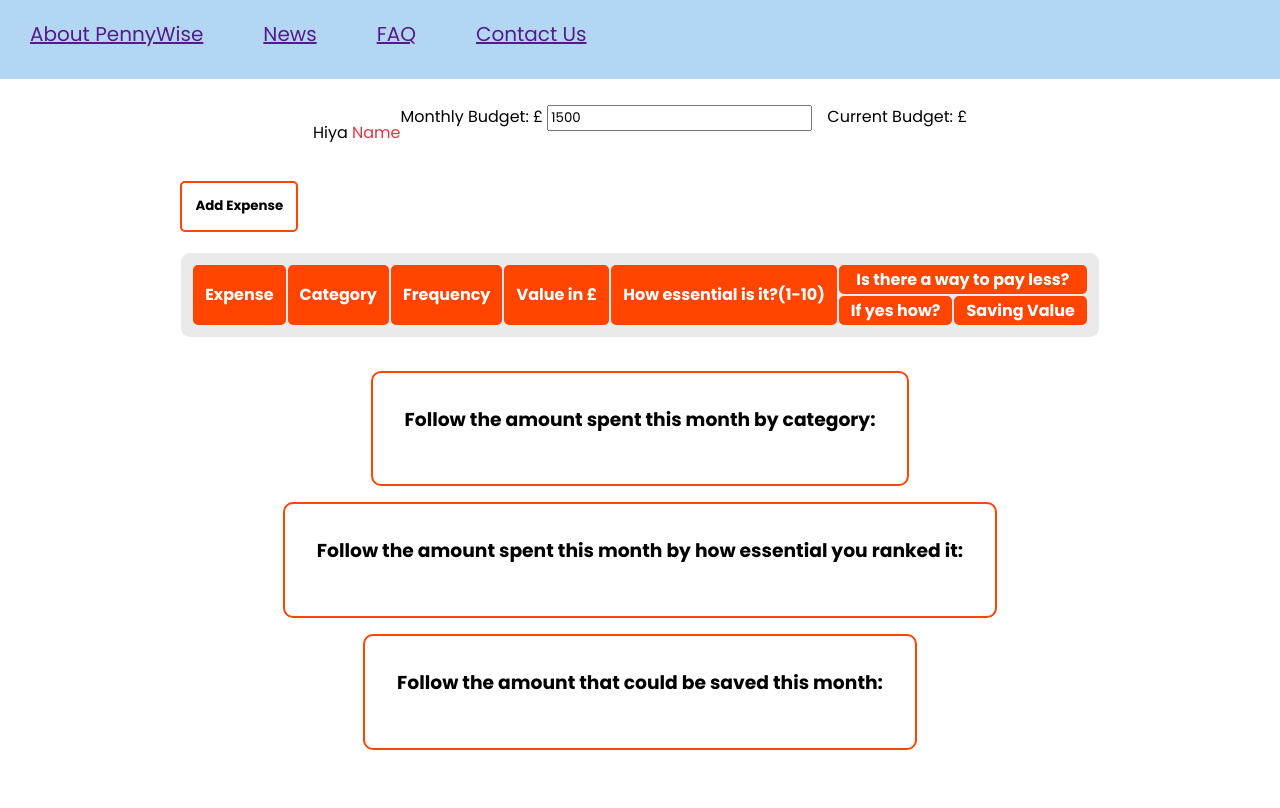
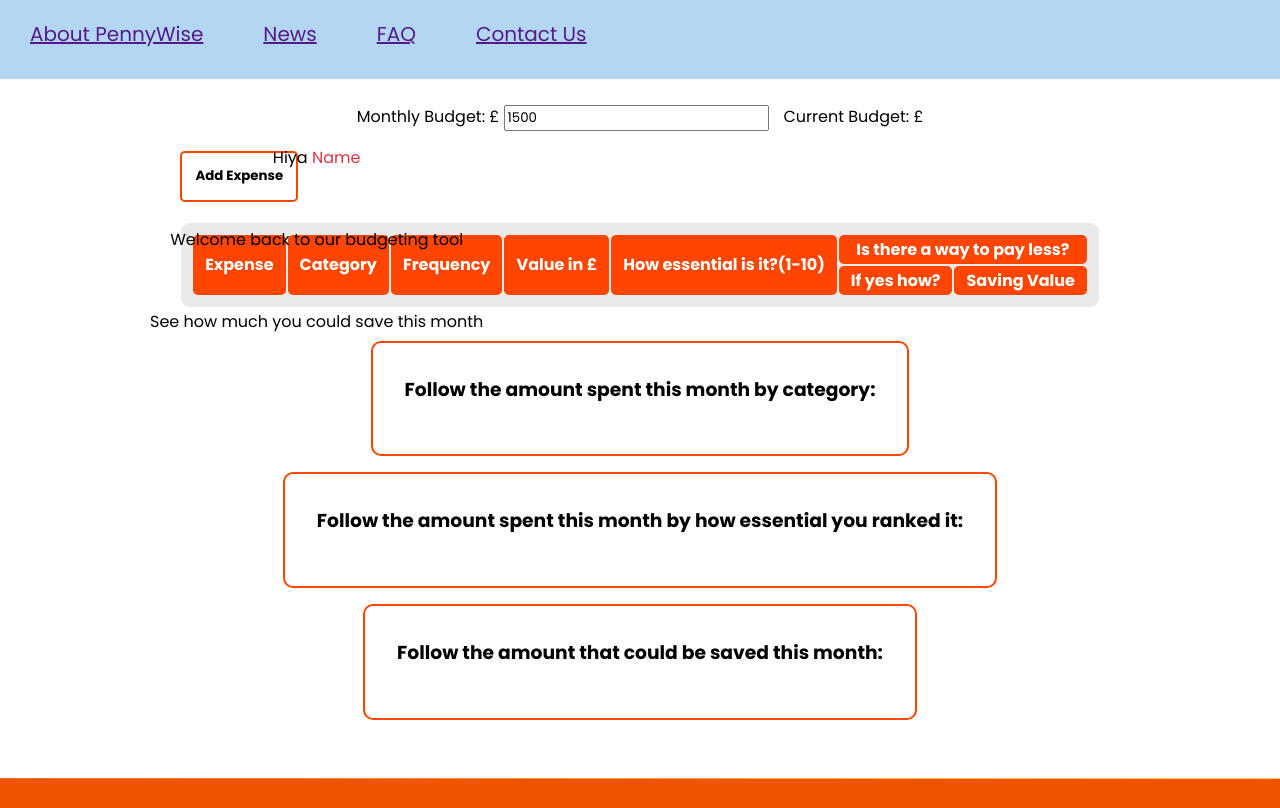
Before and after one commit to Makabruh/JavaScript_Challenge-teamindigo, a website: page teamindigo-webapp/app/main-page.html in a window 1280 px wide. Shown: the part 21-829 px from the top of the page. After the commit the page ends 800 px from the top, so only its background shows below. Drawn offline with Linux system fonts and the light colour scheme; no server answers.

Commit message:
Help with css please

```diff
--- a/teamindigo-webapp/app/main-page.html
+++ b/teamindigo-webapp/app/main-page.html
@@ -28,12 +28,18 @@
     <div id="main-page">
     <br>
 
+    <section class="welcome">
 
+      <p class="welcomeMessage">Hiya <span id="fillName">Name</span></p>
+      <br>
+      <p class="welcomeMessage">Welcome back to our budgeting tool</p>
+      <br>
+      <p class="welcomeMessage">See how much you could save this month</p>
+
+    </section>
 
 
     <section class="section1">
-
-      <p id="welcomeMessage">Hiya <span id="fillName">Name</span></p>
 
       <div class="budget">
         <div>
--- a/teamindigo-webapp/app/styles.css
+++ b/teamindigo-webapp/app/styles.css
@@ -430,6 +430,16 @@
   line-height: 1;
 }
 
+/* PLEASE FIX THIS I DON'T KNOW WHAT I'M DOING */
+
+.welcome {
+
+  position: absolute;
+  left: 150px;
+  top: 150px;
+
+}
+
 
 
 
```
